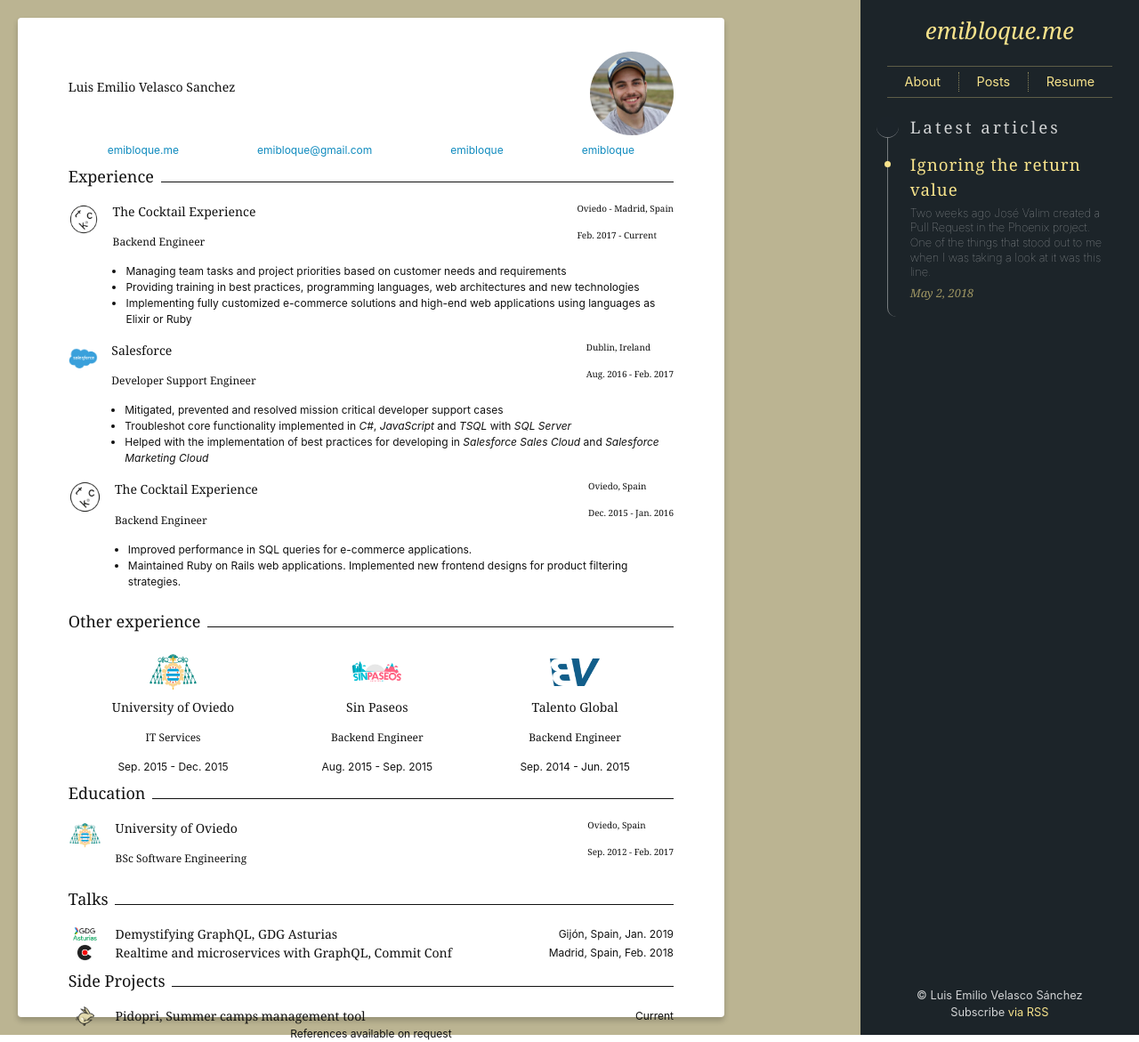
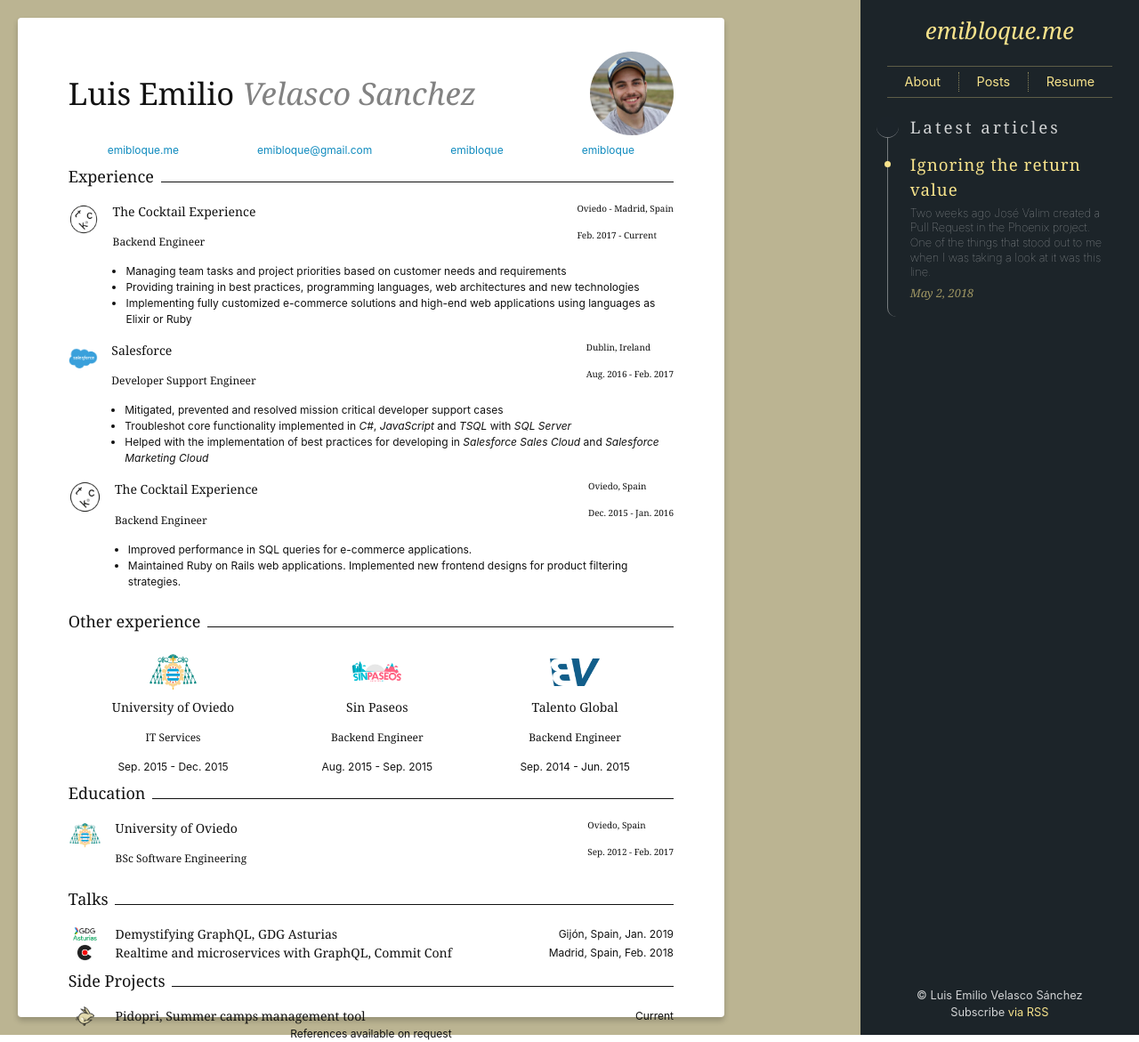
Before and after one commit to emibloque/emibloque, a Jekyll site: the page built from _pages/resume.html, in a window 1280 px wide. Shown: the whole page at 89% size. Built offline with Jekyll 4.4.1, drawn with Linux system fonts in a browser that asks for light colours.

Commit message:
Format title

```diff
--- a/_pages/resume.html
+++ b/_pages/resume.html
@@ -8,7 +8,9 @@ permalink: /resume/
   <article class="sheet">
     <header class="title">
       <div class="me">
-        <h1 class="name">Luis Emilio <span>Velasco Sanchez</span></h1>
+        <h1 class="name">
+          Luis Emilio <span class="surname">Velasco Sanchez</span>
+        </h1>
         <img class="portrait" src="/assets/images/me.jpg" alt="Luis Emilio" />
       </div>
       <footer class="footer">
--- a/_sass/block/_b_resume.scss
+++ b/_sass/block/_b_resume.scss
@@ -20,10 +20,17 @@
 
         > .name {
           flex: 1 1 auto;
+          font-size: 26pt;
+          line-height: 32pt;
+          margin: 0;
+
+          > .surname {
+            color: $grey-color;
+            font-style: italic;
+          }
         }
 
         > .portrait {
-          max-width: 25mm;
           max-height: 25mm;
           border-radius: 50%;
         }
```
